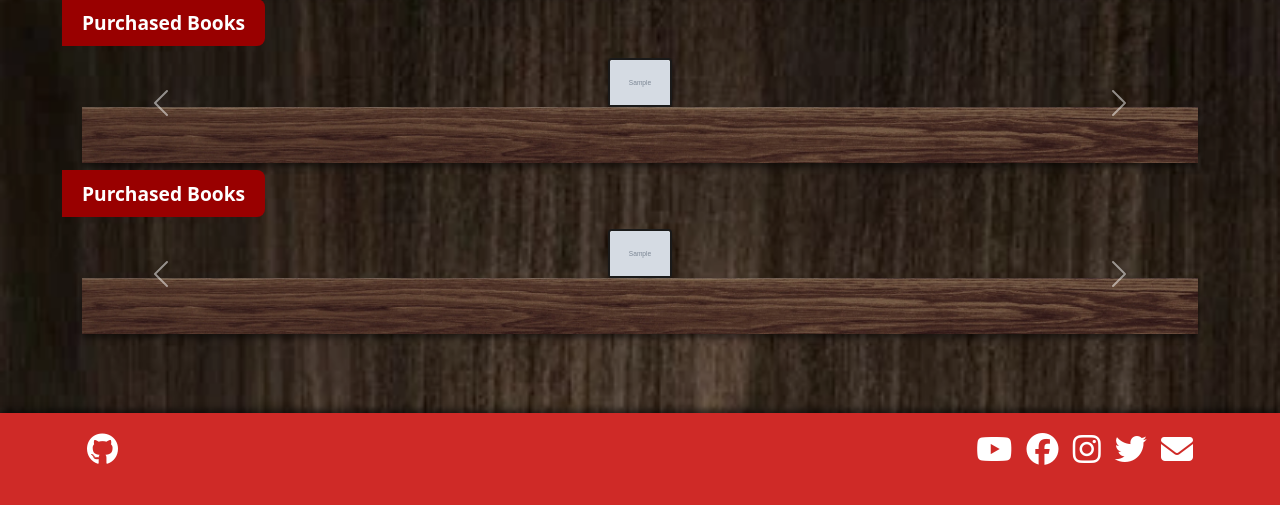
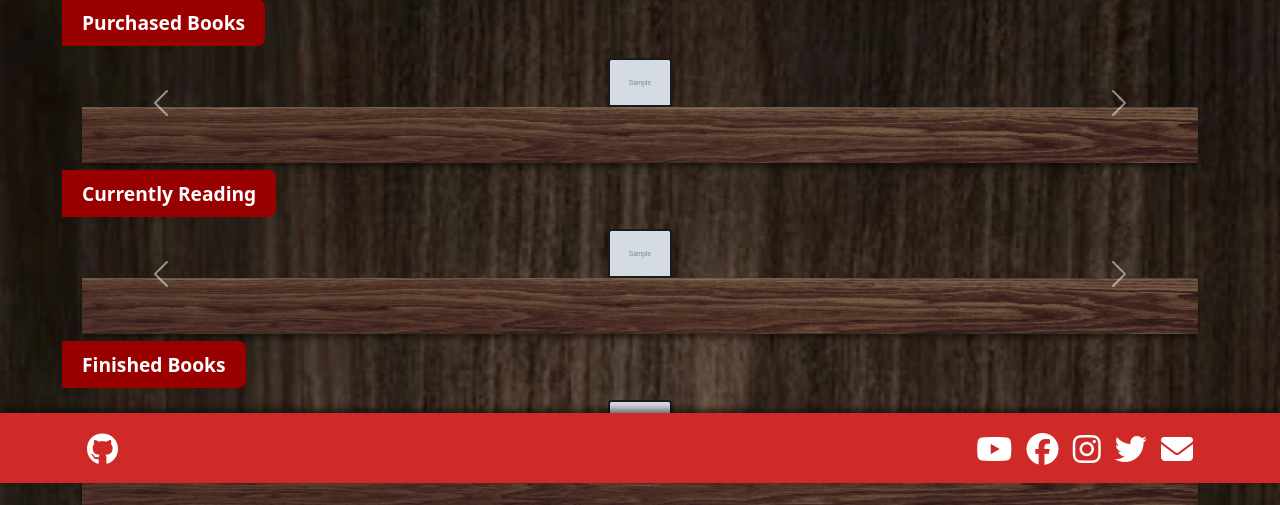
Before and after one commit to MeganOtton/BookNook, a Django app: template profile/templates/profile/library.html in a window 1280 px wide. Shown: the part 317-822 px from the top of the page. Before the commit the page ends 782 px from the top, so only its background shows below. Run offline with Django 3.2, Linux system fonts and the light colour scheme; the template is opened without the code that fills it: most values are stand-ins (such as "Sample title", 1, 10 or a date in 2020); grey boxes marked "Sample" are stand-in pictures; some libraries are stand-ins or nearby versions.

Commit message:
[HTML, PY, JS] Book Hidden FIX, Library Shelf EDIT

```diff
--- a/Store/views.py
+++ b/Store/views.py
@@ -24,7 +24,7 @@
 
         if self.request.user.is_authenticated:
             # Exclude hidden books for the authenticated user
-            queryset = queryset.exclude(hidden_by=self.request.user.profile)
+            queryset = queryset.exclude(hidden_by_books=self.request.user.profile)
 
         return queryset
 
@@ -56,7 +56,7 @@
 
         if self.request.user.is_authenticated:
             # Exclude hidden books for the authenticated user
-            queryset = queryset.exclude(hidden_by=self.request.user.profile)
+            queryset = queryset.exclude(hidden_by_books=self.request.user.profile)
 
         if query:
             return queryset.filter(
@@ -182,7 +182,7 @@
 def profile_view(request):
     user_profile = request.user.profile
     accessible_books = BookStorePage.objects.filter(status=1).exclude(
-        hidden_by=user_profile
+        hidden_by_books=user_profile
     ).filter(
         age_restriction=False if user_profile.role == 'Child' else True
     )
--- a/profile/models.py
+++ b/profile/models.py
@@ -18,7 +18,7 @@
     purchased_books = models.ManyToManyField(BookStorePage, related_name='purchased_books', blank=True)
     wishlisted_books = models.ManyToManyField(BookStorePage, related_name='wishlisted_books', blank=True)
     # hidden_authors = models.ManyToManyField('Store.Author', related_name='hidden_by_profiles', blank=True)
-    hidden_books = models.ManyToManyField(BookStorePage, related_name='hidden_by', blank=True)
+    hidden_books = models.ManyToManyField(BookStorePage, related_name='hidden_by_books', blank=True)
     hidden_topics = models.ManyToManyField(Topic, related_name='hidden_by_profiles', blank=True)
 
     def save(self, *args, **kwargs):
--- a/profile/templates/profile/library.html
+++ b/profile/templates/profile/library.html
@@ -9,16 +9,15 @@
 </div>
 
 <!-- Wishlist Shelf -->
+{% if wishlisted_books %}
 <div class="container mt-5 shelf-container">
-
     <div class="shelf-title-wrapper">
         <span class="shelf-title">Wishlist</span>
     </div>
 
-    <div id="nonFictionCarousel" class="carousel slide">
+    <div id="wishlistCarousel" class="carousel slide">
         <div class="carousel-inner">
             {% for book in wishlisted_books %}
-
                 {% if forloop.counter0|divisibleby:3 %}
                     <div class="carousel-item {% if forloop.first %}active{% endif %}">
                         <div class="d-flex justify-content-center">
@@ -37,34 +36,25 @@
                         </div> <!-- .d-flex -->
                     </div> <!-- .carousel-item -->
                 {% endif %}
-            {% empty %}
-            <div class="carousel-item active">
-                <div class="d-flex justify-content-center">
-                    <p>No books in your wishlist yet.</p>
-                </div>
-            </div>
             {% endfor %}
-
         </div>
 
-        {% if wishlisted_books %}
+        <!-- Carousel Controls -->
+        <button class="carousel-control-prev" type="button" data-bs-target="#wishlistCarousel" data-bs-slide="prev">
+            <span class="carousel-control-prev-icon" aria-hidden="true"></span>
+        </button>
 
-            <!-- Carousel Controls -->
-            <button class="carousel-control-prev" type="button" data-bs-target="#RomanceCarousel" data-bs-slide="prev">
-                <span class="carousel-control-prev-icon" aria-hidden="true"></span>
-            </button>
-
-            <button class="carousel-control-next" type="button" data-bs-target="#RomanceCarousel" data-bs-slide="next">
-                <span class="carousel-control-next-icon" aria-hidden="true"></span>
-            </button>
-
-        {% endif %}
+        <button class="carousel-control-next" type="button" data-bs-target="#wishlistCarousel" data-bs-slide="next">
+            <span class="carousel-control-next-icon" aria-hidden="true"></span>
+        </button>
 
         <img src="{% static 'images/Wood_Shelf.webp' %}" class="wood-shelf" alt="Wood Shelf">
     </div>
 </div>
+{% endif %}
 
 <!-- Purchased Books -->
+{% if purchased_books %}
 <div class="container mt-5 shelf-container">
     <div class="shelf-title-wrapper">
         <span class="shelf-title">Purchased Books</span>
@@ -114,11 +104,63 @@
         <img src="{% static 'images/Wood_Shelf.webp' %}" class="wood-shelf" alt="Wood Shelf">
     </div>
 </div>
+{% endif %}
 
 <!-- Currently Reading, NOT WORKING ADD FUNCTIONALITY -->
 <div class="container mt-5 shelf-container">
     <div class="shelf-title-wrapper">
-        <span class="shelf-title">Purchased Books</span>
+        <span class="shelf-title">Currently Reading</span>
+    </div>
+
+    <div id="purchasedBooksCarousel" class="carousel slide">
+        <div class="carousel-inner">
+            {% for book in purchased_books %}
+                {% if forloop.counter0|divisibleby:3 %}
+                    <div class="carousel-item {% if forloop.first %}active{% endif %}">
+                        <div class="d-flex justify-content-center">
+                {% endif %}
+
+                <div class="card mx-2 Book">
+                    <a href="{% url 'book_details_list' book.slug %}">
+                        <img src="{{ book.bookcover.url }}" class="card-img-top" alt="{{ book.booktitle }}">
+                    </a>
+                    <div class="card-body book-title-index">
+                        <h5 class="card-title">{{ book.booktitle }}</h5>
+                    </div>
+                </div>
+
+                {% if forloop.counter|divisibleby:3 or forloop.last %}
+                        </div> <!-- .d-flex -->
+                    </div> <!-- .carousel-item -->
+                {% endif %}
+            {% empty %}
+            <div class="carousel-item active">
+                <div class="d-flex justify-content-center">
+                    <p>You haven't purchased any books yet.</p>
+                </div>
+            </div>
+            {% endfor %}
+        </div>
+
+        {% if purchased_books %}
+            <!-- Carousel Controls -->
+            <button class="carousel-control-prev" type="button" data-bs-target="#purchasedBooksCarousel" data-bs-slide="prev">
+                <span class="carousel-control-prev-icon" aria-hidden="true"></span>
+            </button>
+
+            <button class="carousel-control-next" type="button" data-bs-target="#purchasedBooksCarousel" data-bs-slide="next">
+                <span class="carousel-control-next-icon" aria-hidden="true"></span>
+            </button>
+        {% endif %}
+
+        <img src="{% static 'images/Wood_Shelf.webp' %}" class="wood-shelf" alt="Wood Shelf">
+    </div>
+</div>
+
+<!-- Finished Books, NOT WORKING ADD FUNCTIONALITY -->
+<div class="container mt-5 shelf-container">
+    <div class="shelf-title-wrapper">
+        <span class="shelf-title">Finished Books</span>
     </div>
 
     <div id="purchasedBooksCarousel" class="carousel slide">
--- a/static/js/eye.js
+++ b/static/js/eye.js
@@ -32,7 +32,6 @@
         if (isHidden) {
             icon.classList.remove('fa-eye');
             icon.classList.add('fa-eye-slash');
-
         } else {
             icon.classList.remove('fa-eye-slash');
             icon.classList.add('fa-eye');
```
Also changed, not shown: profile/views.py (+14 -24 lines), profile/migrations/0012_alter_profile_hidden_books.py (added).
